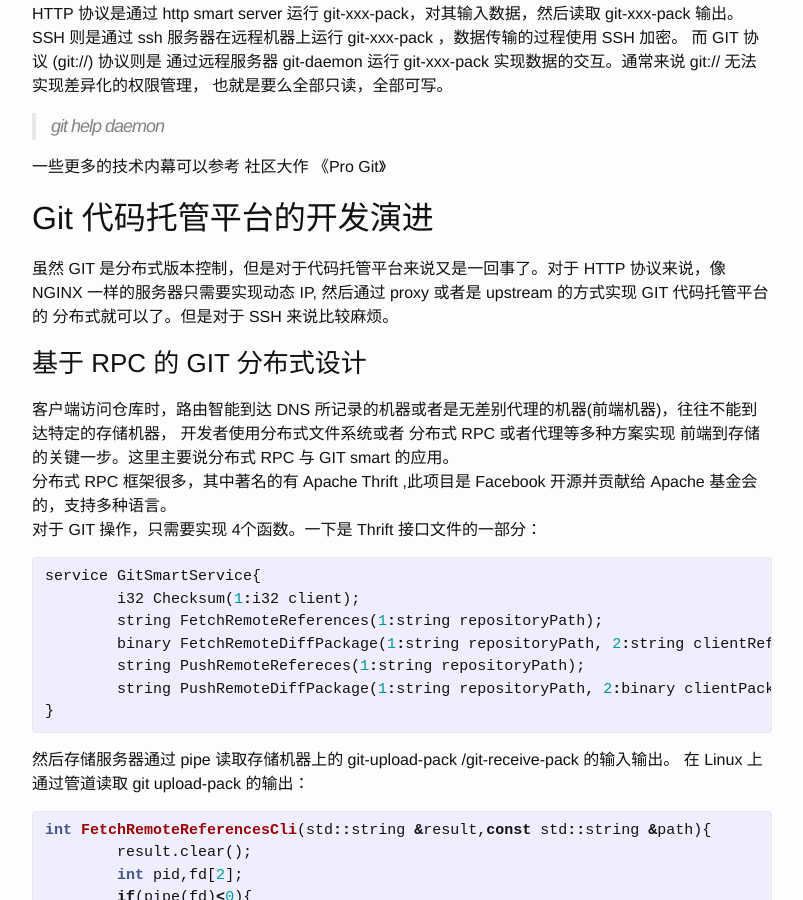
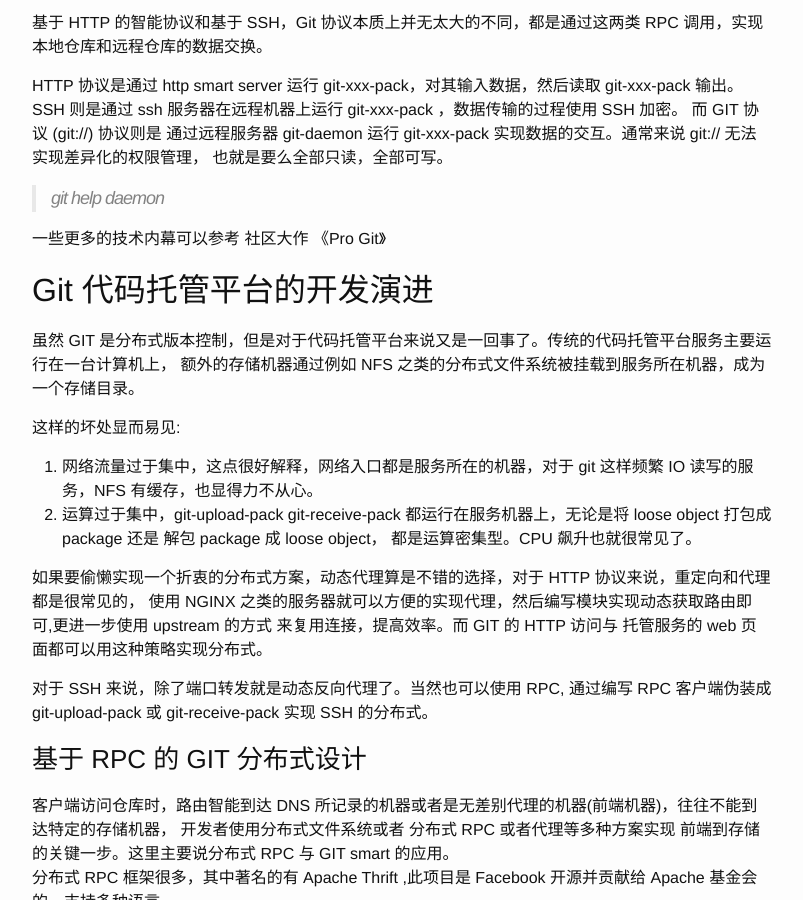
Before and after one commit to fcharlie/fcharlie.github.io, a Jekyll site: the page built from _posts/2015-10-16-DevelopmentVCS.md, in a window 1280 px wide and 900 px high, scrolled down 5112 px. Shown: the whole window, without its empty margins (238-1041 px from the left). Built offline with Jekyll 4.4.1, drawn with Linux system fonts in a browser that asks for light colours; some of the changed text lies outside the part shown.

Commit message:
Update Subversion and GIT

```diff
--- a/_posts/2015-10-16-DevelopmentVCS.md
+++ b/_posts/2015-10-16-DevelopmentVCS.md
@@ -111,7 +111,7 @@ git 仓库在磁盘上可以表现为两种形式，带有工作目录的普通
 
 实际上我们创建一个裸仓库会发现和普通仓库的 .git 目录结构是一致的。
 
->mkdir gitbare.git &&cd gitbare.git &&tree -a
+>mkdir gitbare.git &&cd gitbare.git &&git init --bare &&tree -a
 
 {% highlight  sh %}
 .
@@ -150,9 +150,13 @@ git 仓库在磁盘上可以表现为两种形式，带有工作目录的普通
 二者不同的机制带来的直接差别就是一旦中央服务器宕机，git 可以迅速的迁移到其他服务器，并且数据的丢失的可能性很小，
 而 Subversion 服务器就没有这么好的运气了。
 
-每一次提交，git 都会把修改的文件快照，还有更新的目录结构，以及提交信息，打包成一个个 object，这些 object 被loose object, 所以 git 的 object 可能是 blob tree commit 等。打包的过程会使用 zip 压缩，这种被广泛运用的压缩格式实上压缩率较低，压缩速度也慢，但好处有广泛的支持，专利上。
+每一次提交，git 都会把修改的文件快照，还有更新的目录结构，以及提交信息，打包成一个个 object，这些 object 被loose object,
+ 所以 git 的 object 可能是 blob tree commit 等。打包的过程会使用 zip 压缩，这种被广泛运用的压缩格式实上压缩率较低，压缩速度也慢，
+ 但好处有广泛的支持，专利上比较友好。
 
-如果调用 git gc 命令后，git-gc 会将这些 object 打包成 pack 文件，这些内容在  ProGit 都有详细说明。
+如果调用 git gc 命令后，git-gc 会将这些 object 打包成 pack 文件，gc 过后保存文件差异，但这样是有代价的，我司的代码托管平台某台机器一日触发了 GC,
+然后 CPU 占用突然上升，抢占其他进程资源，直接导致用户体验下降，如果使用的是分布式文件系统，这种现象将更加突出。关于 git gc 更多的内容可以查看
+ProGit ，或者去查阅 git 技术文档。
 
 ###Git 传输协议
 Git 支持多种协议 http, git , ssh, file ,以内部机制区分为哑协议和智能协议，哑协议非常简单，简单的说，
@@ -232,8 +236,20 @@ SSH 则是通过 ssh 服务器在远程机器上运行 git-xxx-pack ，数据传
 一些更多的技术内幕可以参考 社区大作 《Pro Git》
 
 ##Git 代码托管平台的开发演进
-虽然 GIT 是分布式版本控制，但是对于代码托管平台来说又是一回事了。对于 HTTP 协议来说，像 NGINX 一样的服务器只需要实现动态 IP,
-然后通过 proxy 或者是 upstream 的方式实现 GIT 代码托管平台的 分布式就可以了。但是对于 SSH 来说比较麻烦。
+虽然 GIT 是分布式版本控制，但是对于代码托管平台来说又是一回事了。传统的代码托管平台服务主要运行在一台计算机上，
+额外的存储机器通过例如 NFS 之类的分布式文件系统被挂载到服务所在机器，成为一个存储目录。
+
+这样的坏处显而易见:
+1. 网络流量过于集中，这点很好解释，网络入口都是服务所在的机器，对于 git 这样频繁 IO 读写的服务，NFS 有缓存，也显得力不从心。
+2. 运算过于集中，git-upload-pack git-receive-pack 都运行在服务机器上，无论是将 loose object 打包成 package 还是 解包 package 成 loose object，
+都是运算密集型。CPU 飙升也就很常见了。
+
+如果要偷懒实现一个折衷的分布式方案，动态代理算是不错的选择，对于 HTTP 协议来说，重定向和代理都是很常见的，
+使用 NGINX 之类的服务器就可以方便的实现代理，然后编写模块实现动态获取路由即可,更进一步使用 upstream 的方式
+来复用连接，提高效率。而 GIT 的 HTTP 访问与 托管服务的 web 页面都可以用这种策略实现分布式。
+
+对于 SSH 来说，除了端口转发就是动态反向代理了。当然也可以使用 RPC, 通过编写 RPC 客户端伪装成 git-upload-pack 或
+git-receive-pack 实现 SSH 的分布式。
 
 ###基于 RPC 的 GIT 分布式设计
 客户端访问仓库时，路由智能到达 DNS 所记录的机器或者是无差别代理的机器(前端机器)，往往不能到达特定的存储机器，
```
Also changed, not shown: other parts of _posts/2015-10-16-DevelopmentVCS.md (+1 -1 lines).
